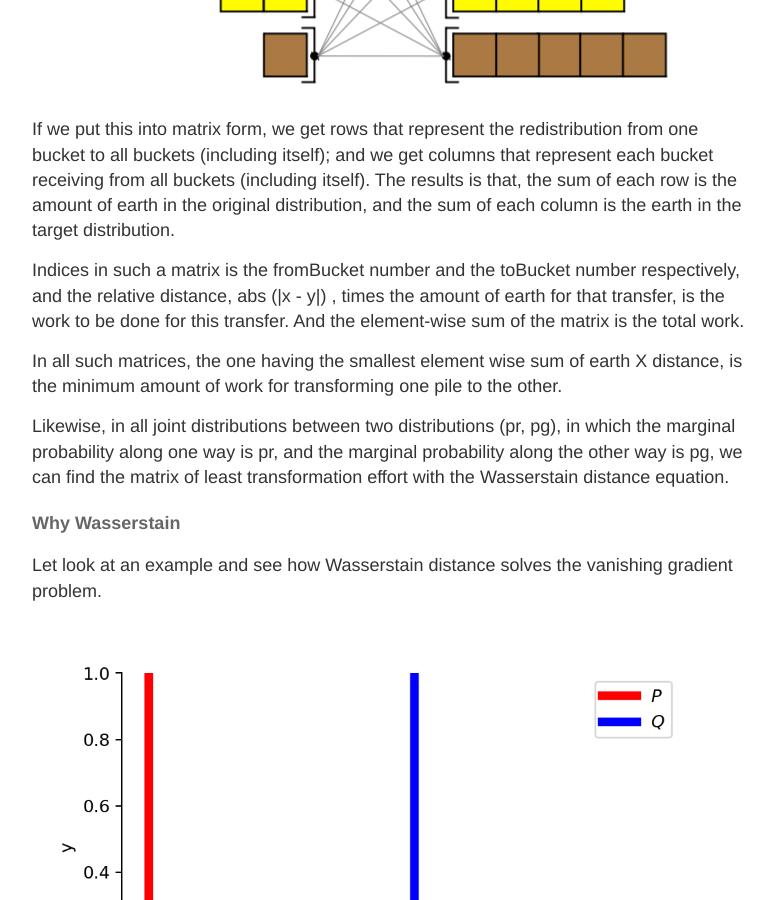
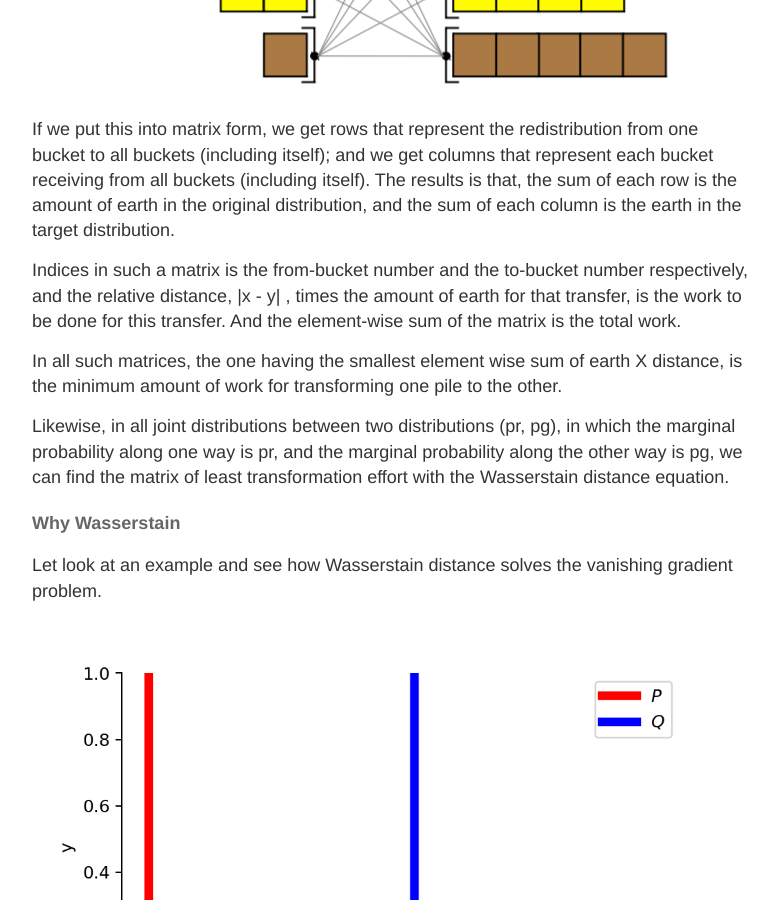
Before and after one commit to zhenjiezhang/zhenjiezhang.github.io, a Jekyll site: the page built from _posts/2020-08-15-ganTextGen.md, in a window 1280 px wide and 900 px high, scrolled down 4053 px. Shown: the whole window, without its empty margins (248-1026 px from the left). Built offline with Jekyll 4.4.1, drawn with Linux system fonts in a browser that asks for light colours.

Commit message:
Update 2020-08-15-ganTextGen.md

```diff
--- a/_posts/2020-08-15-ganTextGen.md
+++ b/_posts/2020-08-15-ganTextGen.md
@@ -75,7 +75,7 @@ In the simplified discrete bucket case, we can generalize the earth movement as
 
 If we put this into matrix form, we get rows that represent the redistribution from one bucket to all buckets (including itself); and we get columns that represent each bucket receiving from all buckets (including itself).  The results is that, the sum of each row is the amount of earth in the original distribution, and the sum of each column is the earth in the target distribution.
 
-Indices in such a matrix is the fromBucket number and the toBucket number respectively, and the relative distance, abs (\|x \- y\|) , times the amount of earth for that transfer, is the work to be done for this transfer.  And the element-wise sum of the matrix is the total work.
+Indices in such a matrix is the from\-bucket number and the to\-bucket number respectively, and the relative distance,  \|x \- y\| , times the amount of earth for that transfer, is the work to be done for this transfer.  And the element-wise sum of the matrix is the total work.
 
 In all such matrices, the one having the smallest element wise sum of earth X distance, is the minimum amount of work for transforming one pile to the other.
 
```
